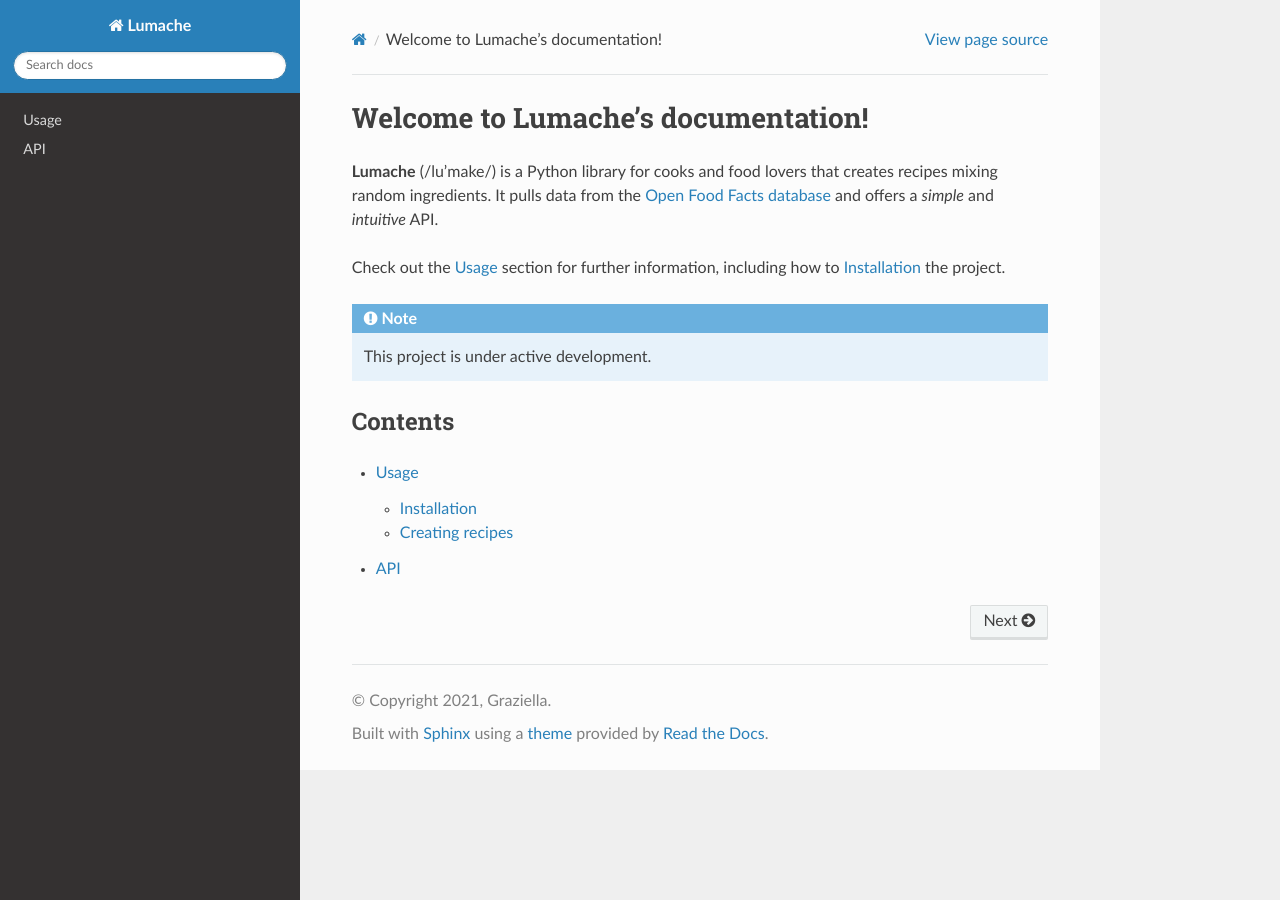
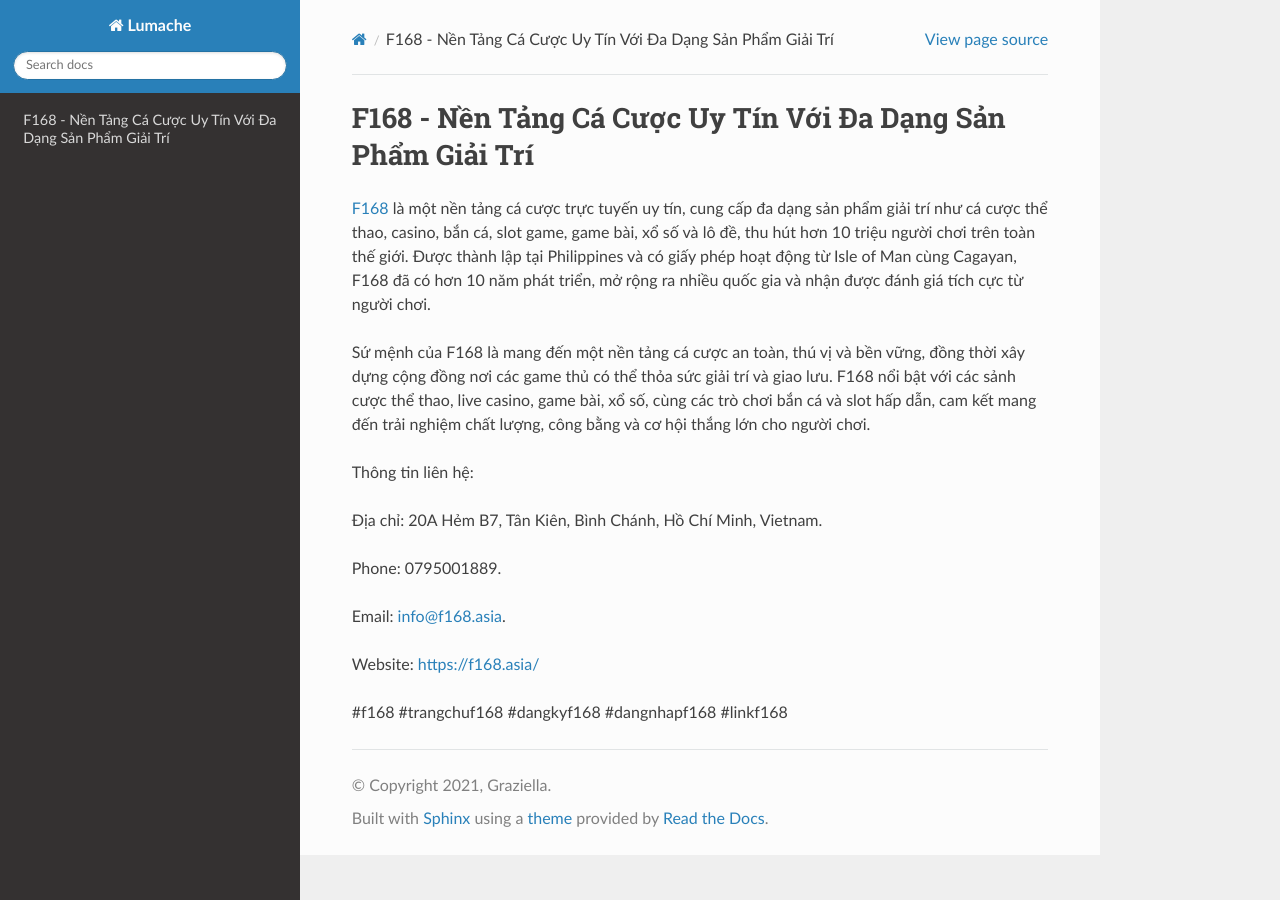
Before and after one commit to ShafferMalaki436t3cp/linkkf168asia1, a Sphinx documentation site: the page built from docs/source/index.rst, in a window 1280 px wide. Built offline with Sphinx 7.4.7 and the Read the Docs theme 3.1.0, drawn with Linux system fonts in a browser that asks for light colours.

Commit message:
Update index.rst

```diff
--- a/docs/source/index.rst
+++ b/docs/source/index.rst
@@ -1,22 +1,18 @@
-Welcome to Lumache's documentation!
+F168 - Nền Tảng Cá Cược Uy Tín Với Đa Dạng Sản Phẩm Giải Trí
 ===================================
 
-**Lumache** (/lu'make/) is a Python library for cooks and food lovers
-that creates recipes mixing random ingredients.
-It pulls data from the `Open Food Facts database <https://world.openfoodfacts.org/>`_
-and offers a *simple* and *intuitive* API.
+`F168 <https://f168.asia/>`_ là một nền tảng cá cược trực tuyến uy tín, cung cấp đa dạng sản phẩm giải trí như cá cược thể thao, casino, bắn cá, slot game, game bài, xổ số và lô đề, thu hút hơn 10 triệu người chơi trên toàn thế giới. Được thành lập tại Philippines và có giấy phép hoạt động từ Isle of Man cùng Cagayan, F168 đã có hơn 10 năm phát triển, mở rộng ra nhiều quốc gia và nhận được đánh giá tích cực từ người chơi.
 
-Check out the :doc:`usage` section for further information, including
-how to :ref:`installation` the project.
+Sứ mệnh của F168 là mang đến một nền tảng cá cược an toàn, thú vị và bền vững, đồng thời xây dựng cộng đồng nơi các game thủ có thể thỏa sức giải trí và giao lưu. F168 nổi bật với các sảnh cược thể thao, live casino, game bài, xổ số, cùng các trò chơi bắn cá và slot hấp dẫn, cam kết mang đến trải nghiệm chất lượng, công bằng và cơ hội thắng lớn cho người chơi.
 
-.. note::
+Thông tin liên hệ:
 
-   This project is under active development.
+Địa chỉ: 20A Hẻm B7, Tân Kiên, Bình Chánh, Hồ Chí Minh, Vietnam.
 
-Contents
---------
+Phone: 0795001889.
 
-.. toctree::
+Email: info@f168.asia.
 
-   usage
-   api
+Website: https://f168.asia/
+
+#f168 #trangchuf168 #dangkyf168 #dangnhapf168 #linkf168
```
